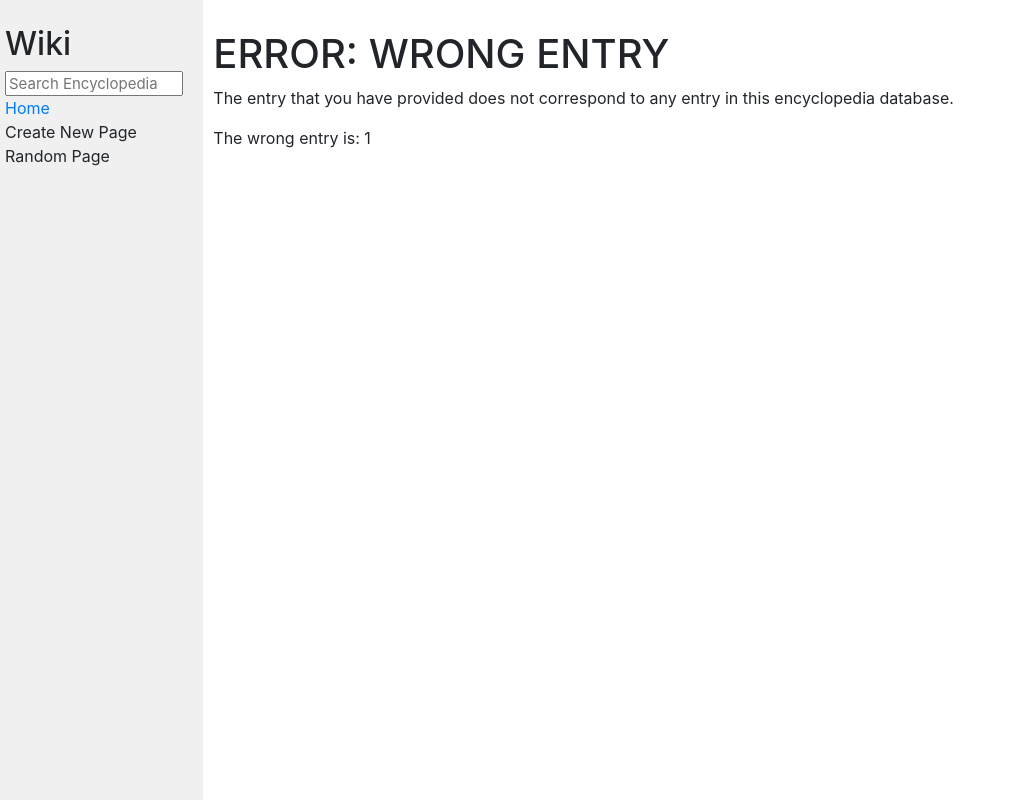
After one commit to eric-soar/WP_CS50, a Django app: page /wiki/1 in a window 1280 px wide. The commit adds this page. Shown: the whole page, without its empty margins (0-1011 px from the left). Run offline with Django 3.2, Linux system fonts and the light colour scheme; some libraries are stand-ins or nearby versions.

Commit message:
All implementations corresponding to: entry page, index page and search

```diff
--- a/project1/wiki/encyclopedia/templates/encyclopedia/index.html
+++ b/project1/wiki/encyclopedia/templates/encyclopedia/index.html
@@ -9,7 +9,7 @@
 
     <ul>
         {% for entry in entries %}
-            <li>{{ entry }}</li>
+            <li><a href="{{ entry }}">{{ entry }}</a></li>
         {% endfor %}
     </ul>
 
--- a/project1/wiki/encyclopedia/templates/encyclopedia/layout.html
+++ b/project1/wiki/encyclopedia/templates/encyclopedia/layout.html
@@ -12,11 +12,12 @@
         <div class="row">
             <div class="sidebar col-lg-2 col-md-3">
                 <h2>Wiki</h2>
-                <form>
-                    <input class="search" type="text" name="q" placeholder="Search Encyclopedia">
+                <form action="{% url 'encyclopedia:search' %}" method="post">
+                    {% csrf_token %}
+                    <input class="search" type="text" name="typed_entry" placeholder="Search Encyclopedia">
                 </form>
                 <div>
-                    <a href="{% url 'index' %}">Home</a>
+                    <a href="{% url 'encyclopedia:index' %}">Home</a>
                 </div>
                 <div>
                     Create New Page
--- /dev/null
+++ b/project1/wiki/encyclopedia/templates/encyclopedia/wrong_entry.html
@@ -0,0 +1,12 @@
+{% extends "encyclopedia/layout.html" %}
+
+{% block title %}
+    Encyclopedia - ERROR
+{% endblock %}
+
+{% block body %}
+    <h1>ERROR: WRONG ENTRY</h1>
+
+    <p>The entry that you have provided does not correspond to any entry in this encyclopedia database.</p>
+    <p>The wrong entry is: {{ wrong_entry }}</p>
+{% endblock %}
--- a/project1/wiki/encyclopedia/urls.py
+++ b/project1/wiki/encyclopedia/urls.py
@@ -2,6 +2,9 @@ from django.urls import path
 
 from . import views
 
+app_name = "encyclopedia"
 urlpatterns = [
-    path("", views.index, name="index")
+    path("", views.index, name="index"),
+    path("search", views.search, name="search"),
+    path("<str:name>", views.entry, name="entry")
 ]
--- a/project1/wiki/encyclopedia/util.py
+++ b/project1/wiki/encyclopedia/util.py
@@ -1,7 +1,13 @@
 import re
+import markdown2
 
 from django.core.files.base import ContentFile
 from django.core.files.storage import default_storage
+
+
+def convert_markdown(entry_path):
+    entry_html = markdown2.markdown_path(entry_path)
+    return entry_html
 
 
 def list_entries():
--- a/project1/wiki/encyclopedia/views.py
+++ b/project1/wiki/encyclopedia/views.py
@@ -1,9 +1,51 @@
+from django import forms
 from django.shortcuts import render
+from django.http import HttpResponseRedirect
+from django.urls import reverse
 
 from . import util
 
+class NewSearchForm(forms.Form):
+    search_entry = forms.CharField()
 
 def index(request):
     return render(request, "encyclopedia/index.html", {
-        "entries": util.list_entries()
+        "entries": util.list_entries(),
     })
+
+
+def entry(request, name):
+    list_entries = util.list_entries()
+    if name not in list_entries:
+        return render(request, "encyclopedia/wrong_entry.html", {
+            "wrong_entry": name
+        })
+    else:
+        return render(request, "encyclopedia/entry.html", {
+        "entry": util.get_entry(name),
+        "entry_name": name,
+        "markdown": util.convert_markdown(f"entries/{name}.md")
+    })
+
+
+def search(request):
+    if request.method == "POST":
+        typed_entry = request.POST.get('typed_entry', '')
+        entry_content = util.get_entry(typed_entry)
+
+        if entry_content is not None:
+            return HttpResponseRedirect(reverse(f"encyclopedia:entry", kwargs={'name': typed_entry}))
+        else:
+            list_entries = util.list_entries()
+            matching_entry = "NOTHING FOUND"
+            match = False
+            for entry in list_entries:
+                if typed_entry in entry:
+                    matching_entry = entry
+                    match = True
+            return render(request, "encyclopedia/search_results.html", {
+                "wrong_entry": typed_entry,
+                "entries": list_entries,
+                "matching_entry": matching_entry,
+                "match": match
+            })
--- a/project1/wiki/wiki/urls.py
+++ b/project1/wiki/wiki/urls.py
@@ -18,5 +18,5 @@ from django.urls import include, path
 
 urlpatterns = [
     path('admin/', admin.site.urls),
-    path('', include("encyclopedia.urls"))
+    path('wiki/', include("encyclopedia.urls"))
 ]
```
Also changed, not shown: project1/wiki/encyclopedia/templates/encyclopedia/entry.html (added, +11 -0 lines), project1/wiki/encyclopedia/templates/encyclopedia/search_results.html (added, +27 -0 lines), project1/wiki/db.sqlite3 (added).
